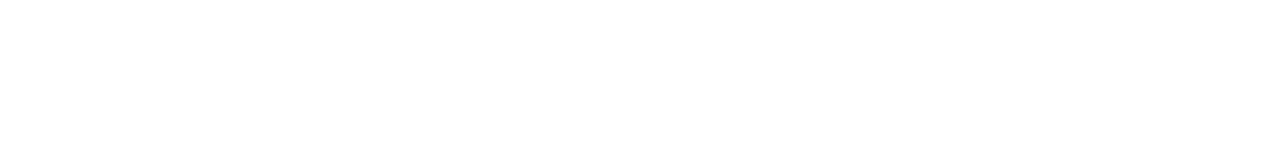
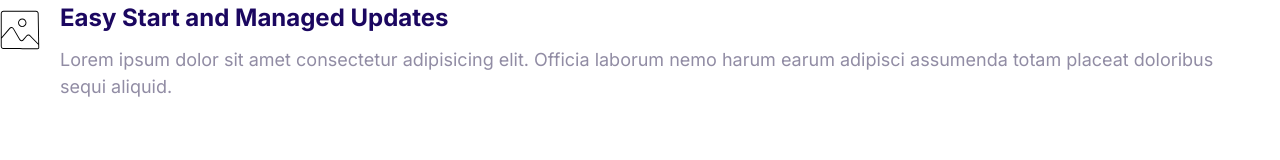
Before and after one commit to Hassan-Foadi/MySecondProject, a plain HTML site: page index 3.html in a window 1280 px wide. Drawn offline with Linux system fonts and the light colour scheme.

Commit message:
Build Media Object Components.

```diff
--- a/CSS/style 3.css
+++ b/CSS/style 3.css
@@ -361,3 +361,21 @@ a {
 
     }
  }
+
+ /* Media */
+
+ .media {
+    display: flex;
+ }
+
+ .media__title {
+    margin-top: 0;
+ }
+
+ .media__body {
+    margin: 0 2rem;
+ }
+
+ .media__image {
+    margin-top: 1rem;
+ }
--- a/index 3.html
+++ b/index 3.html
@@ -14,6 +14,16 @@
     <link rel="stylesheet" href="CSS/style 3.css" />
   </head>
   <body>
-
+    <div class="media">
+      <div class="media__image">
+          <svg class="icon icon--primary">
+            <use xlink:href="Images/sprite.svg#snap"></use>
+          </svg>
+      </div>
+      <div class="media__body">
+        <h3 class="media__title">Easy Start and Managed Updates</h3>
+        <p>Lorem ipsum dolor sit amet consectetur adipisicing elit. Officia laborum nemo harum earum adipisci assumenda totam placeat doloribus sequi aliquid.</p>
+      </div>
+    </div>
   </body>
 </html>
```
